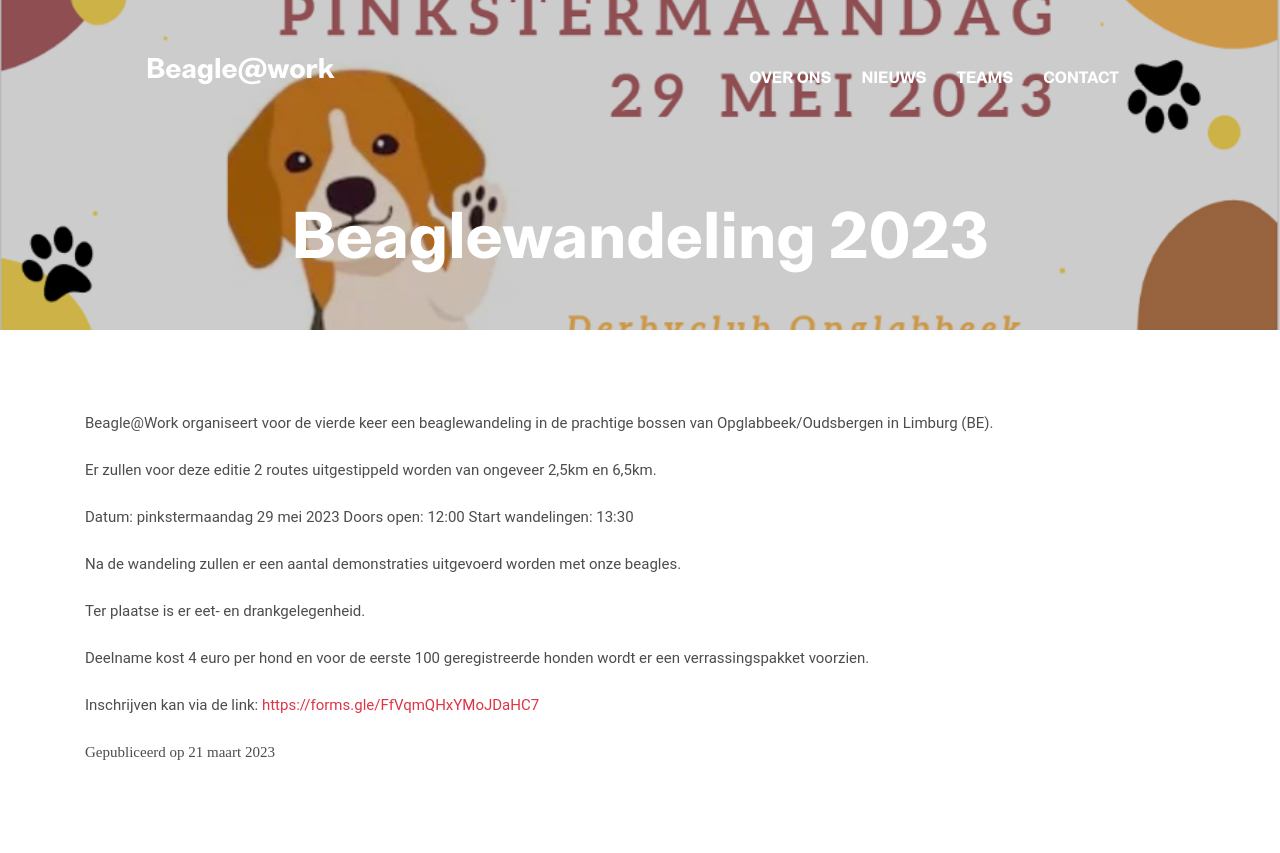
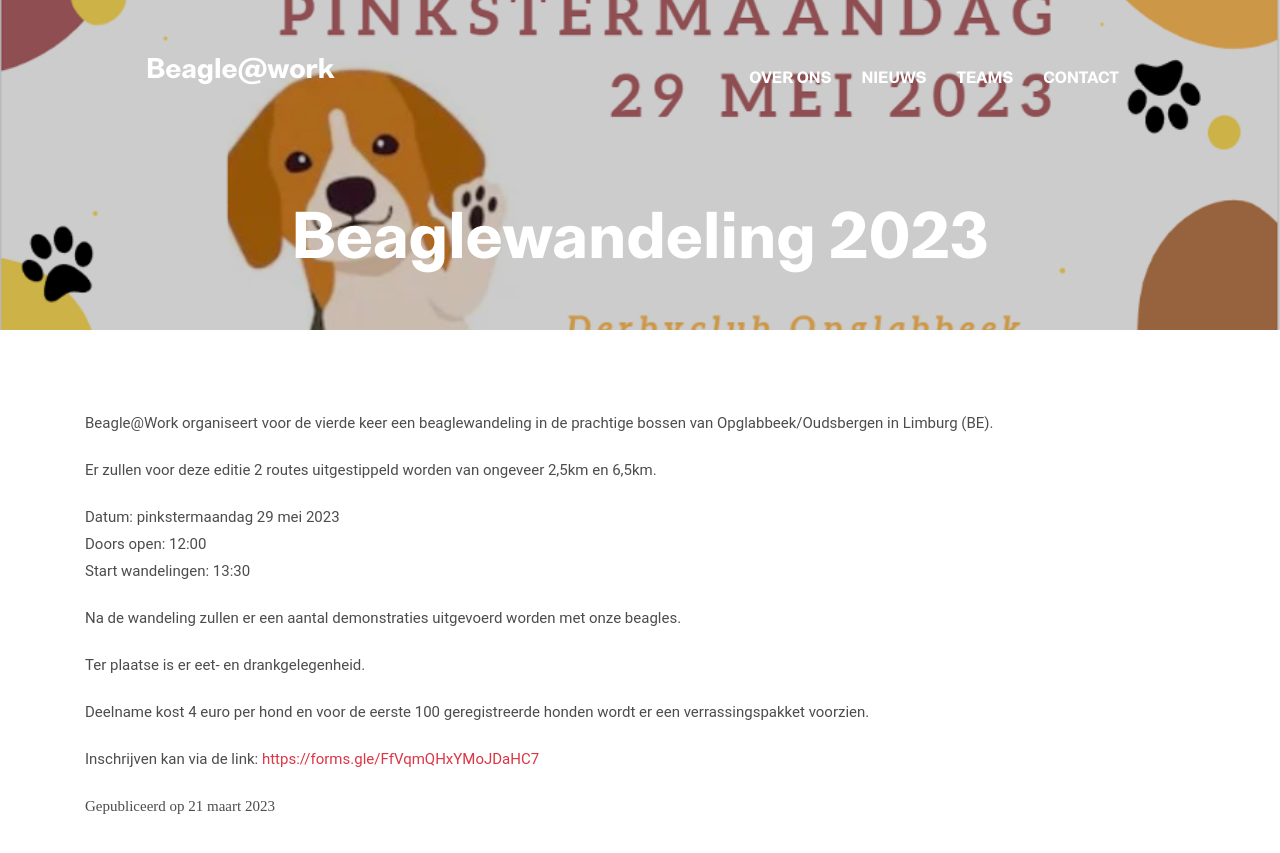
Before and after one commit to Klingeleers/beagleatwork-website, a Jekyll site: the page built from _posts/2023-03-21-beaglewandeling.md, in a window 1280 px wide and 900 px high. Shown: the top 853 px of the window. Built offline with Jekyll 4.4.1, drawn with Linux system fonts in a browser that asks for light colours.

Commit message:
chore: fix alignment of text

```diff
--- a/_posts/2023-03-21-beaglewandeling.md
+++ b/_posts/2023-03-21-beaglewandeling.md
@@ -16,8 +15,8 @@ Beagle@Work organiseert voor de vierde keer een beaglewandeling in de prachtige
 
 Er zullen voor deze editie 2 routes uitgestippeld worden van ongeveer 2,5km en 6,5km.
 
-Datum: pinkstermaandag 29 mei 2023
-Doors open: 12:00
+Datum: pinkstermaandag 29 mei 2023<br />
+Doors open: 12:00<br />
 Start wandelingen: 13:30
 
 Na de wandeling zullen er een aantal demonstraties uitgevoerd worden met onze beagles.
```
Also changed, not shown: other parts of _posts/2023-03-21-beaglewandeling.md (+0 -1 lines).
